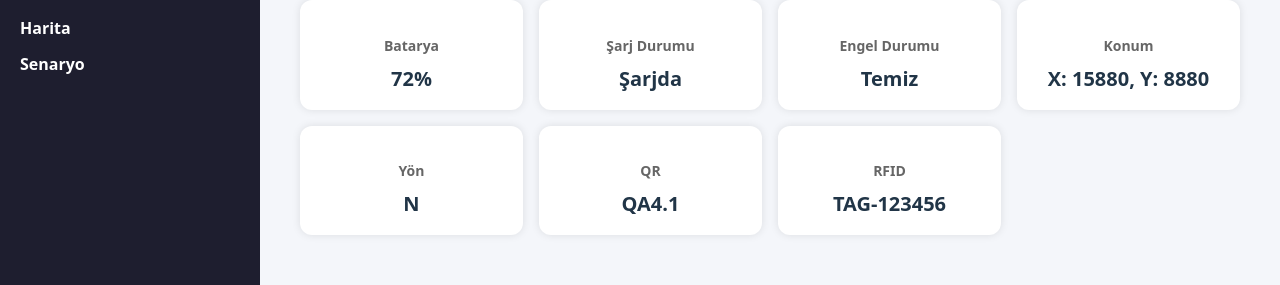
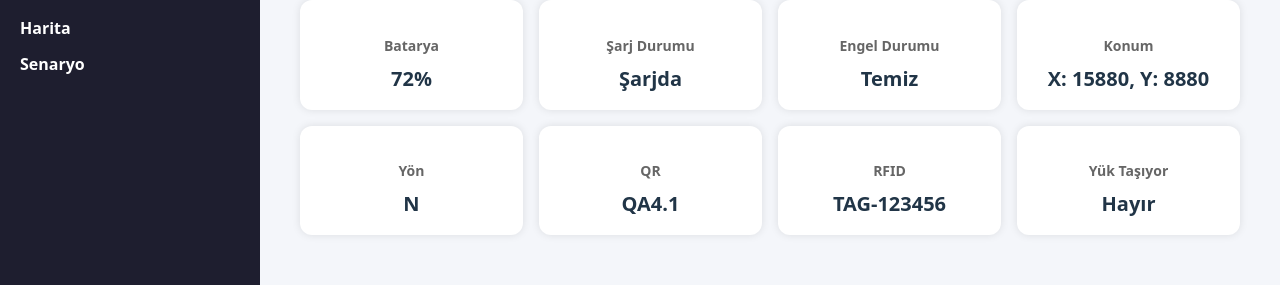
Before and after one commit to ebrarklc/zenit-dashboard, a React (Vite) app: page / in a window 1280 px wide. Shown: the part 116-401 px from the top of the page. Built offline with nearby package versions, Linux system fonts and the light colour scheme.

Commit message:
feat: simulate carrying state for load and drop tasks

```diff
--- a/src/components/StatusPanel.jsx
+++ b/src/components/StatusPanel.jsx
@@ -57,6 +57,11 @@ const StatusPanel = ({ data }) => {
         <Title>RFID</Title>
         <Value>{data.rfid}</Value>
       </Card>
+      <Card>
+  <Title>Yük Taşıyor</Title>
+  <Value>{data.carrying ? "Evet" : "Hayır"}</Value>
+</Card>
+
     </Grid>
   );
 };
--- a/src/pages/MapPage.jsx
+++ b/src/pages/MapPage.jsx
@@ -2,12 +2,15 @@ import React, { useEffect, useState } from "react";
 import ZenitMap from "../components/ZenitMap";
 import JoystickPanel from "../components/JoystickPanel";
 import EmergencyPanel from "../components/EmergencyPanel";
+import StatusPanel from "../components/StatusPanel";
 
 const MapPage = () => {
   const [position, setPosition] = useState({ x: 1, y: 1 });
   const [visited, setVisited] = useState([]);
   const [direction, setDirection] = useState("N");
   const [currentStep, setCurrentStep] = useState(0);
+  const [carrying, setCarrying] = useState(false);
+
 
   // Simüle görev noktaları
   const scenario = [
@@ -51,10 +54,27 @@ const MapPage = () => {
 
   const stop = () => alert("Robot durdu.");
 
-  useEffect(() => {
-    const key = `${position.x},${position.y}`;
-    setVisited((prev) => (prev.includes(key) ? prev : [...prev, key]));
-  }, [position]);
+ useEffect(() => {
+  const key = `${position.x},${position.y}`;
+  setVisited((prev) => (prev.includes(key) ? prev : [...prev, key]));
+
+  const currentTask = scenario[currentStep];
+  const taskCoords = parsePoint(currentTask);
+
+  // Aktif görev noktasına ulaşıldıysa
+  if (position.x === taskCoords.x && position.y === taskCoords.y) {
+    if (currentTask.islem === "al") {
+      setCarrying(true);
+    } else if (currentTask.islem === "birak") {
+      setCarrying(false);
+    }
+
+    if (currentStep + 1 < scenario.length) {
+      setCurrentStep(currentStep + 1);
+    }
+  }
+}, [position]);
+
 
   return (
     <div>
@@ -67,6 +87,20 @@ const MapPage = () => {
         taskPoints={taskPoints}
         activeTask={activeTask}
       />
+      <StatusPanel
+  data={{
+    battery: 72,
+    charging: false,
+    barrier: false,
+    x: position.x,
+    y: position.y,
+    direction: direction,
+    qr: "QA4.1",
+    rfid: "TAG-123456",
+    carrying: carrying,
+  }}
+/>
+
       <JoystickPanel
         onForward={moveForward}
         onTurnLeft={turnLeft}
```
